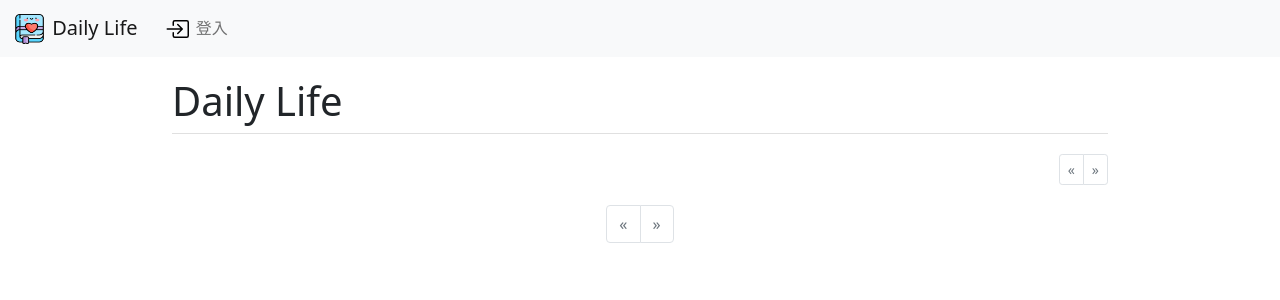
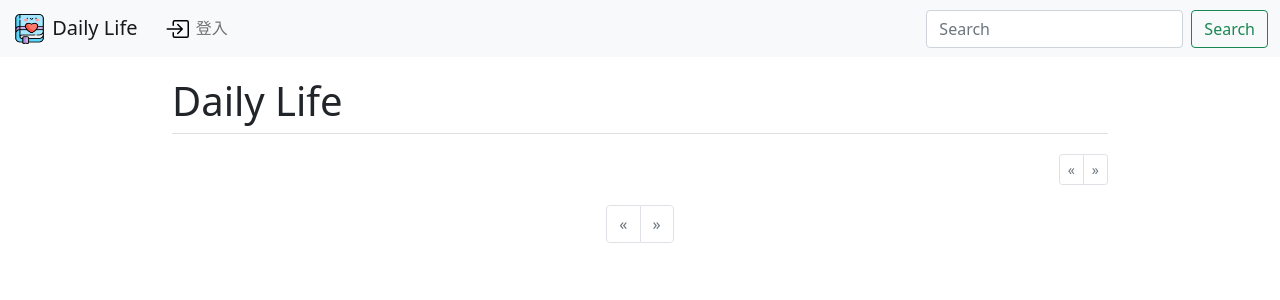
Before and after one commit to weijay0804/Daily-Life, a Flask app: page / in a window 1280 px wide. Shown: the top 300 px of the page. Run offline with Flask 2, Linux system fonts and the light colour scheme; data that the repository does not hold is empty; some libraries are stand-ins or nearby versions.

Commit message:
新增  搜尋功能

```diff
--- a/app/main/views.py
+++ b/app/main/views.py
@@ -323,3 +323,16 @@ def enable(id):
     db.session.commit()
     flash('已解除禁止')
     return redirect(url_for('main.modrate', page = request.args.get('page', 1, type=int)))
+
+
+@main.route('/search', methods = ['POST'])
+def search():
+    ''' 搜尋功能視圖 '''
+
+    if request.method == 'POST':
+        search_date = request.form.get('search')
+        if not search_date:
+            return redirect(url_for('main.index'))
+        posts = Post.query.join(User, User.id == Post.author_id).filter(User.username.like(f'%{search_date}%')).filter(Post.is_private == False).order_by(Post.timestamp.desc()).all()
+
+        return render_template('main/search.html', posts = posts)
--- a/app/templates/basic.html
+++ b/app/templates/basic.html
@@ -69,6 +69,11 @@
               </li>
               {% endif %}
             </ul>
+            <form class="d-flex" action="{{ url_for('main.search') }}" method="post">
+              <input type="hidden" name="csrf_token" value="{{ csrf_token() }}"/>
+              <input class="form-control me-2" type="search" placeholder="Search" aria-label="Search" name = 'search'>
+              <button class="btn btn-outline-success" type="submit">Search</button>
+            </form>
           </div>
         </div>
     </nav>
```
Also changed, not shown: app/templates/main/search.html (added, +21 -0 lines).
